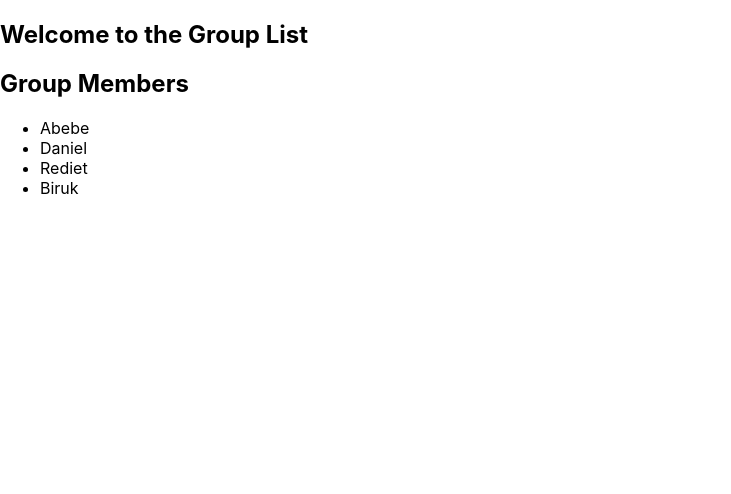
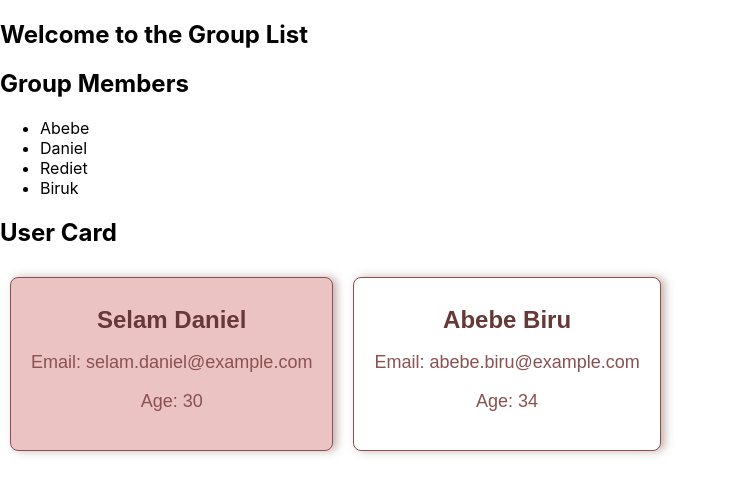
Before and after one commit to SuadAbrar/GDG_Study_Session, a React (Create React App) app: page / in a window 1280 px wide. Shown: the top 494 px of the page, without its empty margins (0-731 px from the left). Built offline with nearby package versions, Linux system fonts and the light colour scheme.

Commit message:
Add UserCard component

```diff
--- a/src/App.js
+++ b/src/App.js
@@ -1,11 +1,20 @@
 import React from "react";
 import GroupList from "./GroupList";
+import UserCard from "./UserCard";
 
 function App() {
   return (
     <div>
       <h2>Welcome to the Group List</h2>
       <GroupList />
+      <h2>User Card</h2>
+      <UserCard
+        name="Selam Daniel"
+        email="selam.daniel@example.com"
+        age={30}
+        backgroundColor="#ecc3c3"
+      />
+      <UserCard name="Abebe Biru" email="abebe.biru@example.com" age={34} />
     </div>
   );
 }
--- /dev/null
+++ b/src/UserCard.css
@@ -0,0 +1,21 @@
+.user-card {
+  font-family: Arial, sans-serif;
+  display: inline-block;
+  border: 1px solid #8b5050;
+  border-radius: 8px;
+  box-shadow: 4px 0px 8px rgba(139, 100, 100, 0.5);
+  text-align: center;
+  max-width: 300px;
+  padding: 20px;
+  margin: 10px;
+}
+
+.user-card h2 {
+  margin: 8px;
+  color: #663838;
+}
+
+.user-card p {
+  font-size: 18px;
+  color: #8b5050;
+}
--- /dev/null
+++ b/src/UserCard.js
@@ -0,0 +1,16 @@
+import React from "react";
+import "./UserCard.css";
+
+function UserCard({ name, email, age, backgroundColor }) {
+  const Style = {
+    backgroundColor: backgroundColor || "#fff",
+  };
+  return (
+    <div className="user-card" style={Style}>
+      <h2>{name}</h2>
+      <p>Email: {email}</p>
+      <p>Age: {age}</p>
+    </div>
+  );
+}
+export default UserCard;
```
